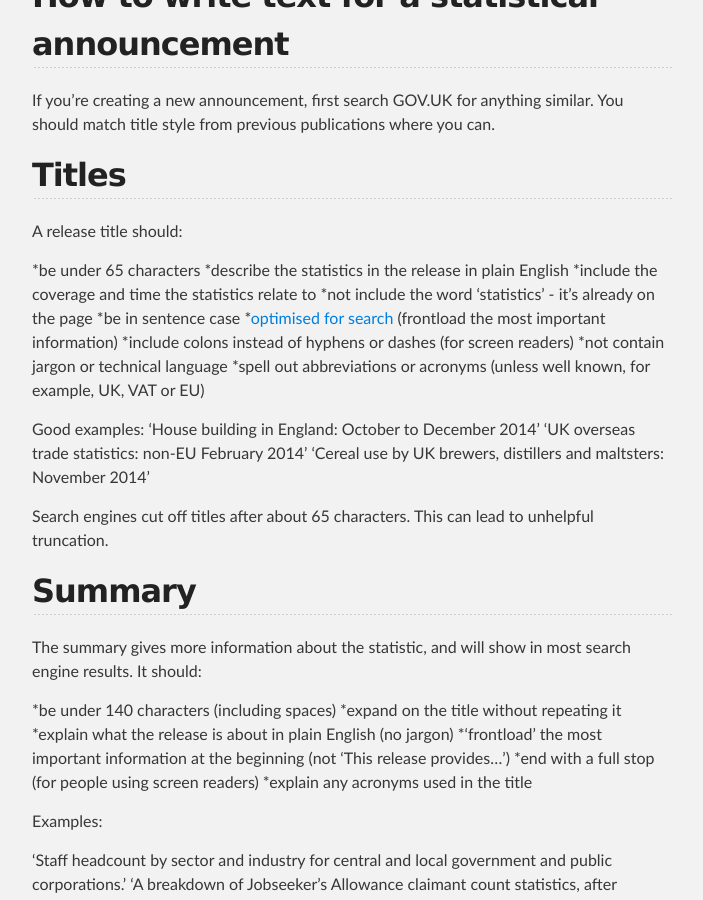
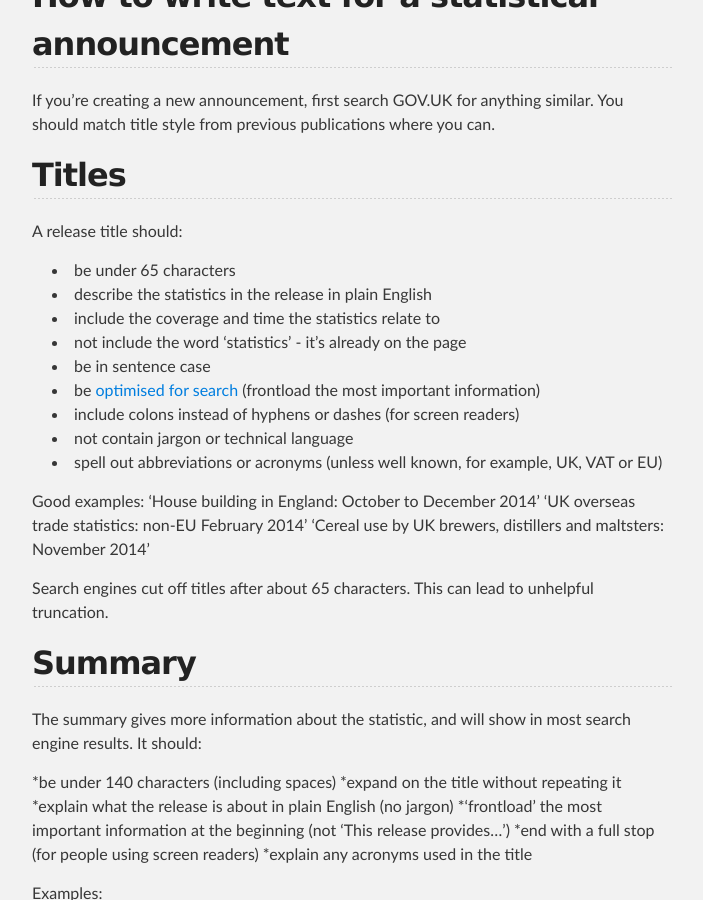
Before and after one commit to alphagov/inside-government-admin-guide, a Jekyll site: the page built from creating-documents/statistics-announcements.md, in a window 1280 px wide and 900 px high, scrolled down 1112 px. Shown: the whole window, without its empty margins (288-991 px from the left). Built offline with Jekyll 4.4.1, drawn with Linux system fonts in a browser that asks for light colours.

Commit message:
fix bullets

```diff
--- a/creating-documents/statistics-announcements.md
+++ b/creating-documents/statistics-announcements.md
@@ -23,15 +23,15 @@ If you’re creating a new announcement, first search GOV.UK for anything simila
 
 A release title should:
 
-*be under 65 characters
-*describe the statistics in the release in plain English
-*include the coverage and time the statistics relate to
-*not include the word ‘statistics’ - it’s already on the page
-*be in sentence case
-*[optimised for search](https://www.gov.uk/design-principles/style-guide/style-points#style-titles) (frontload the most important information)
-*include colons instead of hyphens or dashes (for screen readers)
-*not contain jargon or technical language
-*spell out abbreviations or acronyms (unless well known, for example, UK, VAT or EU)
+* be under 65 characters
+* describe the statistics in the release in plain English
+* include the coverage and time the statistics relate to
+* not include the word ‘statistics’ - it’s already on the page
+* be in sentence case
+* be [optimised for search](https://www.gov.uk/design-principles/style-guide/style-points#style-titles) (frontload the most important information)
+* include colons instead of hyphens or dashes (for screen readers)
+* not contain jargon or technical language
+* spell out abbreviations or acronyms (unless well known, for example, UK, VAT or EU)
 
 Good examples:
 'House building in England: October to December 2014’
```
